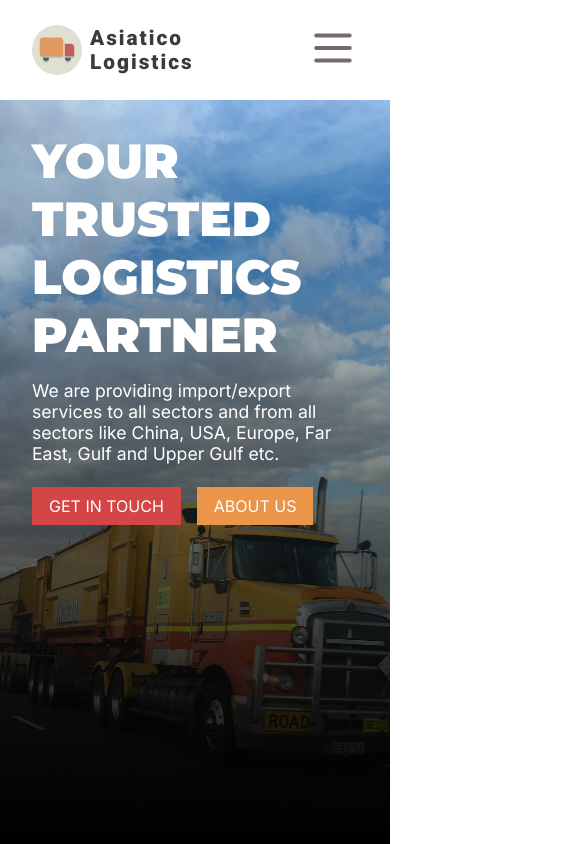
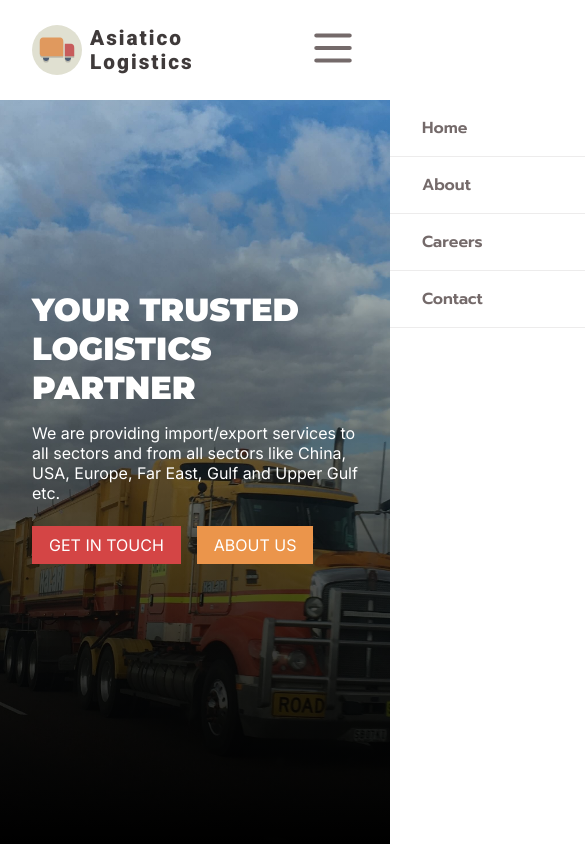
Before and after one commit to abhay8696/logistics-company, a Next.js app: page / in a window 390 px wide. Shown: the top 844 px of the page, 585 px wide, since content can reach past the window. Built offline with nearby package versions, Linux system fonts and the light colour scheme.

Commit message:
gave right z-index to menu and navbar and changed animation

```diff
--- a/src/app/components/navbarMenu.js
+++ b/src/app/components/navbarMenu.js
@@ -15,7 +15,7 @@ const NavbarMenu = () => {
     const [menuPosition, setMenuPosition] = useState("menuOFF");
 
     const handleClick = ()=>{
-        setMenuPosition(pre=> pre === "menuDown" ? "menuUP" : "menuDown");
+        setMenuPosition(pre=> pre === "menuCentre" ? "menuRight" : "menuCentre");
     }
     return (
         <>
@@ -27,11 +27,11 @@ const NavbarMenu = () => {
             onClick={handleClick}
             />
         </section>
-        <section className={`menuItems ${prompt.className} ${menuPosition}`}>
-            <Link href="/" className='menuLink'>Home</Link>
-            <Link href="/about"  className='menuLink'>About</Link>
-            <Link href="/careers"  className='menuLink'>Careers</Link>
-            <Link href="/contact"  className='menuLink'>Contact</Link>
+        <section className={`menuItems ${prompt.className}`}>
+            <Link href="/" className={`menuLink menuLink1  ${menuPosition}`}>Home</Link>
+            <Link href="/about"  className={`menuLink menuLink2  ${menuPosition}`}>About</Link>
+            <Link href="/careers"  className={`menuLink menuLink3  ${menuPosition}`}>Careers</Link>
+            <Link href="/contact"  className={`menuLink menuLink4  ${menuPosition}`}>Contact</Link>
         </section>
         </>
     );
--- a/src/app/styles/app.css
+++ b/src/app/styles/app.css
@@ -1,7 +1,8 @@
 .site-header{
     /* height: 500px; */
     /* background: linear-gradient(90deg, rgba(0,0,0,1) 0%, rgba(255,255,255,1) 100%), url("/truckLanding.jpg"); */
-    height: calc(100vh - 100px);
+    /* height: calc(100vh - 100px); */
+    height: 100vh;
     background: linear-gradient(to right,rgb(0, 0, 0),rgba(255, 255, 255, 0.041)), url("/truckLanding.jpg");
     background-position: bottom;
     background-size: cover;
@@ -52,7 +53,10 @@
     }
 }
 @media only screen and (max-width: 500px){
-    .site-header{
-        justify-content: flex-start;
+    .site-header h1{
+        font-size: 2rem;
+    }
+    .site-header p{
+        font-size: 1rem;
     }
 }
--- a/src/app/styles/navbar.css
+++ b/src/app/styles/navbar.css
@@ -1,4 +1,5 @@
 .navbar{
+    position: absolute;
     padding: 0 2rem;
     display: flex;
     align-items: center;
@@ -6,7 +7,7 @@
     width: 100%;
     height: 100px;
     background-color: #fff;
-    z-index: 5;
+    z-index: 2;
 }
 
 .logo{
@@ -58,25 +59,38 @@
     right: 0;
     display: none;
     flex-direction: column;
-    z-index: -1;
-}
-.menuOFF{
-    transform: translateY(-100%);
-}
-.menuUP{
-    transform: translateY(-100%);
-    animation: slideUp 500ms forwards;
-}
-.menuDown{
-    transform: translateY(0);
-    animation: slideDown 500ms forwards;
+    z-index: 1;
 }
 .menuLink{
     color: #746a6a;
     cursor: pointer;
-    margin: 0 2rem;
-    padding: 1rem 1rem;
+    /* margin: 0 2rem; */
+    padding: 1rem 2rem;
     border-bottom: 1px solid #746a6a21;
+    /* transform: translateX(100%); */
+}
+.menuOFF{
+    transform: translateX(100%);
+}
+.menuRight{
+    transform: translateX(0%);
+    animation: slideRight 300ms forwards;
+}
+.menuCentre{
+    transform: translateX(100%);
+    animation: slideCenter 300ms forwards;
+}
+.menuLink2{
+    animation-delay: 100ms;
+}
+.menuLink3{
+    animation-delay: 150ms;
+}
+.menuLink4{
+    animation-delay: 200ms;
+}
+.menuLink{
+    background-color: rgba(255, 255, 255, 0.87);
 }
 .menuLink:hover{
     background-color: rgb(218, 215, 215);
@@ -94,19 +108,19 @@
     }
 }
 
-@keyframes slideDown {
+@keyframes slideCenter {
     from{
-        transform: translateY(-100%);
+        transform: translateX(100%);
     }
     to{
-        transform: translateY(0%);
+        transform: translateX(0);
     }
 }
-@keyframes slideUp {
+@keyframes slideRight {
     from{
-        transform: translateY(0%);
+        transform: translateX(0);
     }
     to{
-        transform: translateY(-100%);
+        transform: translateX(100%);
     }
 }
```
